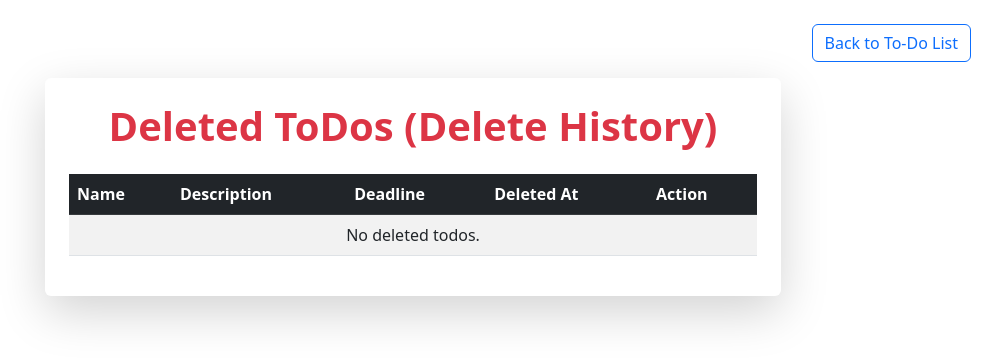
After one commit to Shihab23033/Django-projects, a Django app: page /deleted/ in a window 1280 px wide. The commit adds this page. Shown: the top 364 px of the page, without its empty margins (227-1229 px from the left). Run offline with Django 5.2, Linux system fonts and the light colour scheme; data that the repository does not hold is empty.

Commit message:
feature to delete and restore

```diff
--- a/todo/models.py
+++ b/todo/models.py
@@ -1,5 +1,6 @@
 
 from django.db import models
+
 
 class ToDo(models.Model):
 	name = models.CharField(max_length=100, help_text="Task name", default="Untitled")
@@ -7,6 +8,7 @@ class ToDo(models.Model):
 	deadline = models.DateTimeField(null=True, blank=True, help_text="Deadline (optional)")
 	is_complete = models.BooleanField(default=False)
 	created_at = models.DateTimeField(auto_now_add=True)
+	deleted_at = models.DateTimeField(null=True, blank=True, help_text="Time of deletion (for soft delete)")
 
 	def __str__(self):
 		return self.name
--- /dev/null
+++ b/todo/templates/base.html
@@ -0,0 +1,14 @@
+<!DOCTYPE html>
+<html lang="en">
+<head>
+    <meta charset="UTF-8">
+    <meta name="viewport" content="width=device-width, initial-scale=1.0">
+    <title>{% block title %}ToDo App{% endblock %}</title>
+    <link href="https://cdn.jsdelivr.net/npm/bootstrap@5.3.0/dist/css/bootstrap.min.css" rel="stylesheet">
+</head>
+<body>
+    <div class="container py-4">
+        {% block content %}{% endblock %}
+    </div>
+</body>
+</html>
--- /dev/null
+++ b/todo/templates/todo/deleted_todo_list.html
@@ -0,0 +1,46 @@
+{% extends 'base.html' %}
+{% block content %}
+<div class="mb-3 text-end">
+    <a href="{% url 'todo_list' %}" class="btn btn-outline-primary">Back to To-Do List</a>
+</div>
+<div class="row justify-content-center">
+    <div class="col-lg-8">
+        <div class="card shadow-lg border-0 mb-4">
+            <div class="card-body p-4">
+                <h1 class="mb-4 fw-bold text-center text-danger">Deleted ToDos (Delete History)</h1>
+                <div class="table-responsive">
+                    <table class="table table-striped table-hover align-middle">
+                        <thead class="table-dark">
+                            <tr>
+                                <th>Name</th>
+                                <th>Description</th>
+                                <th>Deadline</th>
+                                <th>Deleted At</th>
+                                <th>Action</th>
+                            </tr>
+                        </thead>
+                        <tbody>
+                        {% for todo in deleted_todos %}
+                            <tr>
+                                <td>{{ todo.name }}</td>
+                                <td>{{ todo.description }}</td>
+                                <td>{% if todo.deadline %}{{ todo.deadline|date:'Y-m-d H:i' }}{% endif %}</td>
+                                <td>{{ todo.deleted_at|date:'Y-m-d H:i' }}</td>
+                                <td>
+                                    <form method="post" action="{% url 'restore_todo' todo.id %}" style="display:inline;">
+                                        {% csrf_token %}
+                                        <button type="submit" class="btn btn-success btn-sm">Restore</button>
+                                    </form>
+                                </td>
+                            </tr>
+                        {% empty %}
+                            <tr><td colspan="5" class="text-center">No deleted todos.</td></tr>
+                        {% endfor %}
+                        </tbody>
+                    </table>
+                </div>
+            </div>
+        </div>
+    </div>
+</div>
+{% endblock %}
--- a/todo/templates/todo/todo_list.html
+++ b/todo/templates/todo/todo_list.html
@@ -9,6 +9,9 @@
 </head>
 <body>
 <div class="container py-5">
+    <div class="mb-3 text-end">
+        <a href="{% url 'deleted_todos' %}" class="btn btn-outline-secondary">Show Delete History</a>
+    </div>
     <div class="row justify-content-center">
         <div class="col-lg-8">
             <div class="card shadow-lg border-0 mb-4">
--- a/todo/urls.py
+++ b/todo/urls.py
@@ -7,4 +7,6 @@ urlpatterns = [
     path('update/<int:pk>/', views.update_todo, name='update_todo'),
     path('delete/<int:pk>/', views.delete_todo, name='delete_todo'),
     path('edit/<int:pk>/', views.edit_todo, name='edit_todo'),
+    path('deleted/', views.deleted_todos, name='deleted_todos'),
+    path('restore/<int:pk>/', views.restore_todo, name='restore_todo'),
 ]
--- a/todo/views.py
+++ b/todo/views.py
@@ -4,7 +4,7 @@ from .models import ToDo
 from .forms import ToDoForm
 
 def todo_list(request):
-	todos = ToDo.objects.all().order_by('-created_at')
+	todos = ToDo.objects.filter(deleted_at__isnull=True).order_by('-created_at')
 	form = ToDoForm()
 	return render(request, 'todo/todo_list.html', {'todos': todos, 'form': form})
 
@@ -32,7 +32,9 @@ def update_todo(request, pk):
 def delete_todo(request, pk):
 	todo = get_object_or_404(ToDo, pk=pk)
 	if request.method == 'POST':
-		todo.delete()
+		from django.utils import timezone
+		todo.deleted_at = timezone.now()
+		todo.save()
 		if request.headers.get('x-requested-with') == 'XMLHttpRequest':
 			return JsonResponse({'success': True})
 		return redirect('todo_list')
@@ -52,3 +54,18 @@ def edit_todo(request, pk):
 	else:
 		form = ToDoForm(instance=todo)
 	return render(request, 'todo/edit_todo_form.html', {'form': form, 'todo': todo})
+
+# View to show deleted todos (delete history)
+def deleted_todos(request):
+	deleted = ToDo.objects.filter(deleted_at__isnull=False).order_by('-deleted_at')
+
+	return render(request, 'todo/deleted_todo_list.html', {'deleted_todos': deleted})
+
+# Restore deleted todo
+def restore_todo(request, pk):
+	todo = get_object_or_404(ToDo, pk=pk)
+	if request.method == 'POST':
+		todo.deleted_at = None
+		todo.save()
+		return redirect('deleted_todos')
+	return JsonResponse({'error': 'Invalid request'}, status=400)
```
Also changed, not shown: # Code Citations.md (added, +55 -0 lines), README.md, todo/migrations/0003_todo_deleted_at.py (added).
